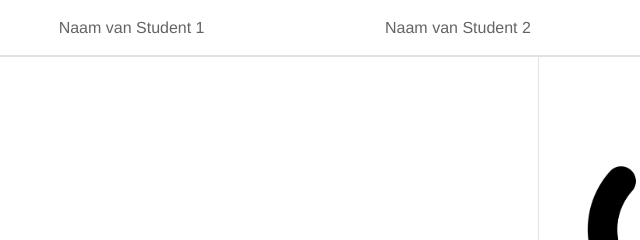
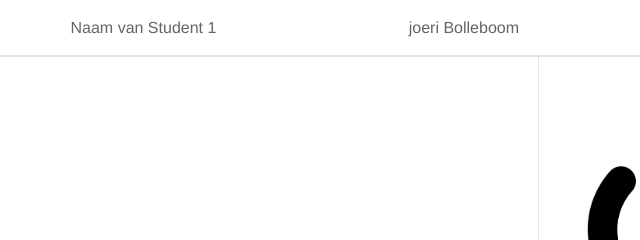
Before and after one commit to 6028491/VSBH-Les, a plain HTML site: page index.html in a window 1280 px wide. Shown: the top 240 px of the page, 469-1109 px from the left. Drawn offline with Linux system fonts and the light colour scheme.

Commit message:
Update index.html

```diff
--- a/index.html
+++ b/index.html
@@ -10,7 +10,7 @@
         <header id="header">
             <h1 id="page-title">VCS LO1E 2.4 - Conflicten</h1>
             <p id="naam1">Naam van Student 1</p>
-            <p id="naam2">Naam van Student 2</p>
+            <p id="naam2">joeri Bolleboom</p>
             <p id="version">Versie: 1.0</p>
         </header>
 
```
